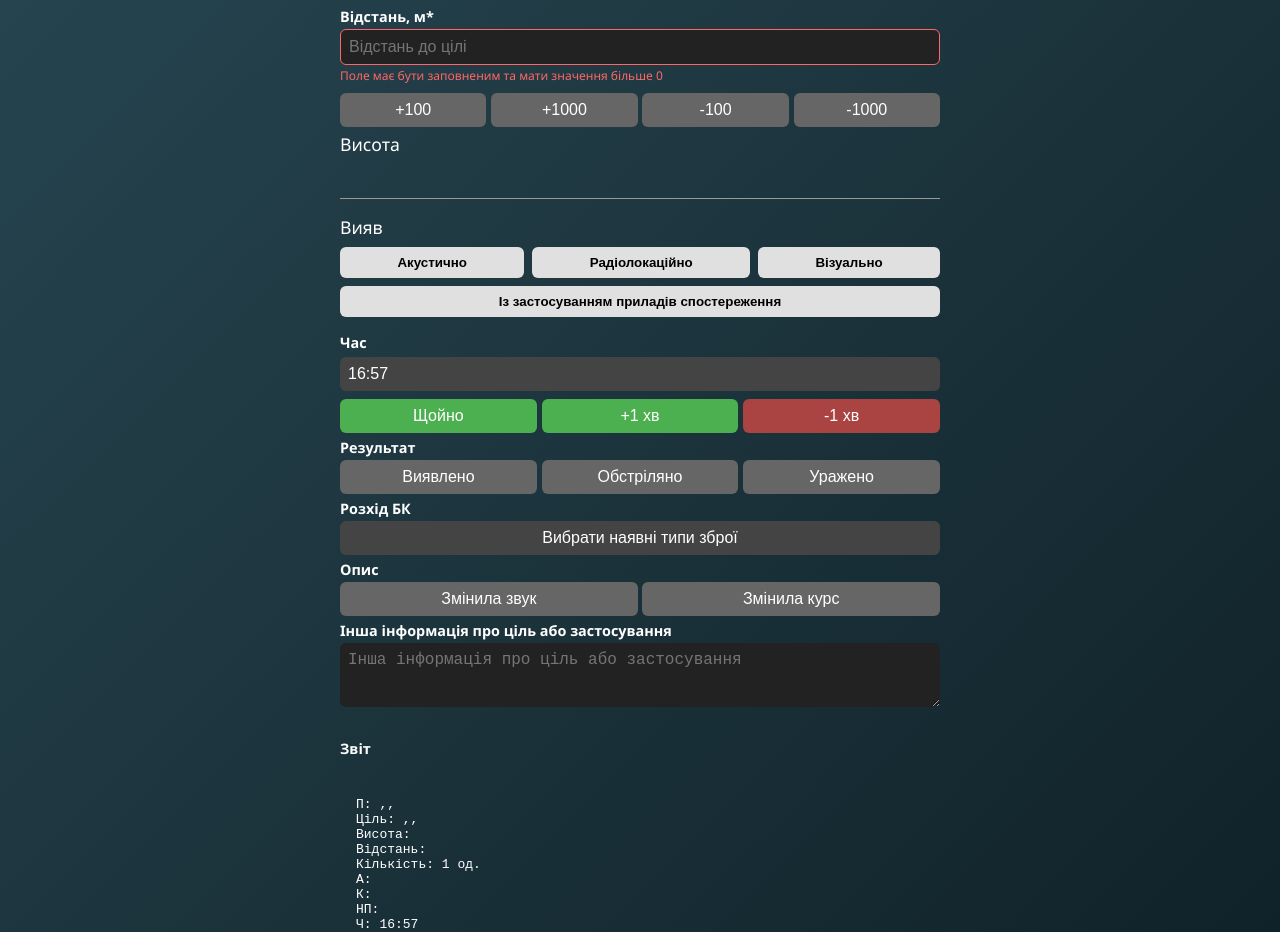
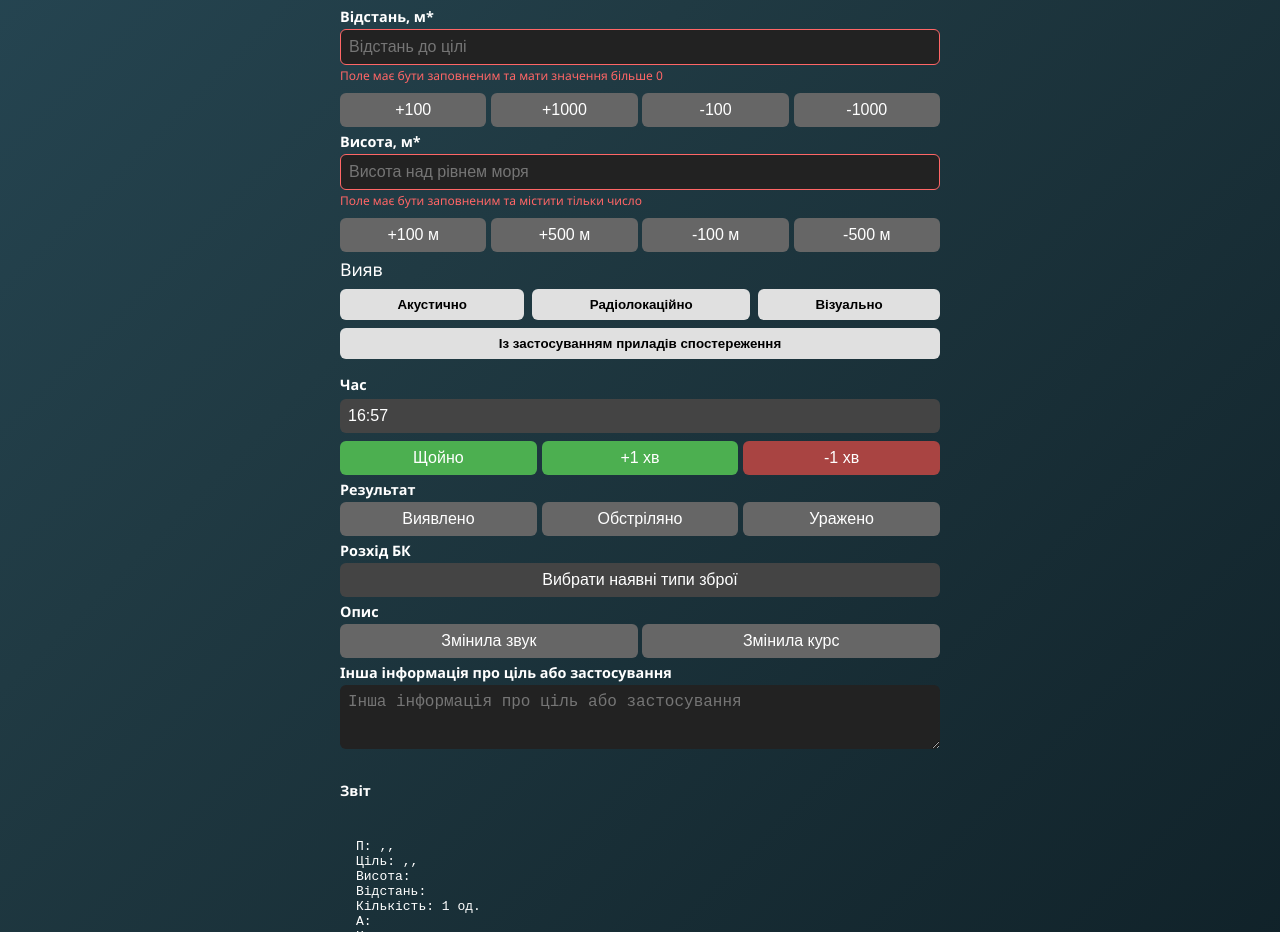
Before and after one commit to lolittajdm-alt/akviz0.2, a Next.js app: page / in a window 1280 px wide. Shown: the part 1000-1932 px from the top of the page. Built offline with nearby package versions, Linux system fonts and the light colour scheme.

Commit message:
Update index.js

```diff
--- a/pages/index.js
+++ b/pages/index.js
@@ -263,17 +263,6 @@ ${copyToClipboard()}
     marginBottom: "0.2rem",
     fontWeight: 600,
   };
-  function toggleDetection(method) {
-  setForm((prev) => {
-    const alreadySelected = prev.detectionMethods.includes(method);
-    return {
-      ...prev,
-      detectionMethods: alreadySelected
-        ? prev.detectionMethods.filter((m) => m !== method)
-        : [...prev.detectionMethods, method],
-    };
-  });
-}
 
   return (
     <div style={{
@@ -500,41 +489,35 @@ ${copyToClipboard()}
         </div>
 
         {/* Висота */}
-<div style={{ marginBottom: "1rem" }}>
-  <label
-    style={{
-      display: "block",
-      marginBottom: "0.5rem",
-      fontSize: "1.1rem",
-      color: errors.height ? "red" : "inherit"
-    }}
-  >
-    Висота
-  </label>
-
+        <div style={{ ...blockMargin, display:"flex", flexDirection:"column" }}>
+          <div style={labelStyle}>Висота, м*</div>
           <input
             type="text"
-    name="height"
             value={form.height}
-    onChange={handleChange}
+            onChange={onHeightChange}
+            placeholder="Висота над рівнем моря"
             style={{
-      width: "100%",
-      padding: "0.5rem",
-      fontSize: "1rem",
-      backgroundColor: "transparent",
-      border: "none",
-      borderBottom: errors.height ? "2px solid red" : "1px solid #999",
-      outline: "none",
-      color: "#000"
+              width:"100%",padding:"0.5rem",borderRadius:"6px",
+              backgroundColor:"#222",color:"#fff",fontSize:"1rem",
+              boxSizing:"border-box",
+              border: form.height.trim()===""||!validateHeight(form.height)?"1px solid #ff6666":"none"
             }}
           />
-
-  {errors.height && (
-    <div style={{ color: "red", fontSize: "0.9rem", marginTop: "0.2rem" }}>
-      Введіть числове значення (м)
-    </div>
+          {(form.height.trim()===""||!validateHeight(form.height))&&(
+            <div style={errorStyle}>Поле має бути заповненим та містити тільки число</div>
           )}
         </div>
+        <div style={{ display:"flex", gap:"0.3rem", marginBottom:"0.3rem" }}>
+          {[{label:"+100 м",delta:100},{label:"+500 м",delta:500},{label:"-100 м",delta:-100},{label:"-500 м",delta:-500}]
+            .map(({label,delta})=>(
+            <button
+              key={label}
+              onClick={()=>changeHeight(delta)}
+              style={{...buttonStyle,flex:1}}
+            >{label}</button>
+          ))}
+        </div>
+
         {/* Вияв */}
 <div style={{ marginBottom: "1rem" }}>
   <label style={{ display: "block", marginBottom: "0.5rem", fontSize: "1.1rem" }}>
```
Lines whose indentation alone changed are shown as unchanged.
